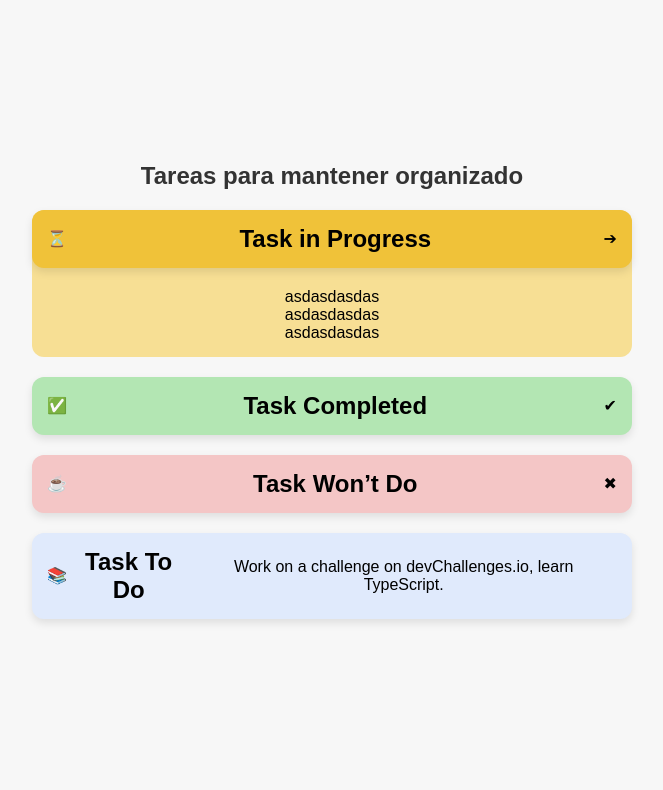
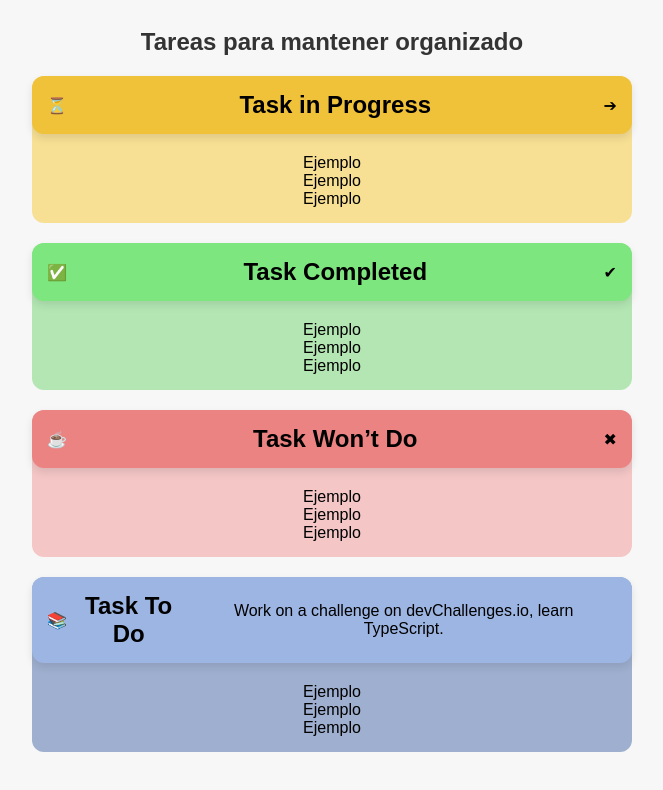
Before and after one commit to Yago-Rueda-24/ToDoWeb, a plain HTML site: page index.html in a window 1280 px wide. Shown: the whole page, without its empty margins (308-971 px from the left). Drawn offline with Linux system fonts and the light colour scheme.

Commit message:
Acabado el prototipo de la interfaz, añadidas las listas de ejemplo

```diff
--- a/index.html
+++ b/index.html
@@ -11,37 +11,55 @@
 <body>
     <div class="container">
         <h1>Tareas para mantener organizado</h1>
-        <div class="taskbackground">
+        <div class="taskcontainer" id="In-Progress">
             <div class="task in-progress">
                 <span class="task-icon">⏳</span>
                 <h2>Task in Progress</h2>
                 <span class="task-status">➔</span>
-
-
             </div>
             <ul>
-                <li>asdasdasdas</li>
-                <li>asdasdasdas</li>
-                <li>asdasdasdas</li>
+                <li>Ejemplo</li>
+                <li>Ejemplo</li>
+                <li>Ejemplo</li>
             </ul>
         </div>
+        <div class="taskcontainer" id="Completed">
             <div class="task completed">
                 <span class="task-icon">✅</span>
                 <h2>Task Completed</h2>
                 <span class="task-status">✔</span>
             </div>
-
+            <ul>
+                <li>Ejemplo</li>
+                <li>Ejemplo</li>
+                <li>Ejemplo</li>
+            </ul>
+        </div>
+        <div class="taskcontainer" id="Wont-Do">
             <div class="task wont-do">
                 <span class="task-icon">☕</span>
                 <h2>Task Won’t Do</h2>
                 <span class="task-status">✖</span>
             </div>
+            <ul>
+                <li>Ejemplo</li>
+                <li>Ejemplo</li>
+                <li>Ejemplo</li>
+            </ul>
+        </div>
 
+        <div class="taskcontainer" id="To-Do">
             <div class="task to-do">
                 <span class="task-icon">📚</span>
                 <h2>Task To Do</h2>
                 <p>Work on a challenge on devChallenges.io, learn TypeScript.</p>
             </div>
+            <ul>
+                <li>Ejemplo</li>
+                <li>Ejemplo</li>
+                <li>Ejemplo</li>
+            </ul>
+        </div>
     </div>
 </body>
 
--- a/styles.css
+++ b/styles.css
@@ -37,17 +37,18 @@ h1 {
     transition: background-color 0.3s ease;
 }
 
-.taskbackground{
+.taskcontainer {
     display: flex;
     flex-direction: column;
-    background-color: #f7df94;
+
     border-radius: 12px;
     margin-bottom: 20px;
     padding-bottom: 15px;
 
 }
-.taskbackground > ul{
-  list-style-type: none;
+
+.taskcontainer>ul {
+    list-style-type: none;
 
 }
 
@@ -56,18 +57,35 @@ h1 {
     background-color: #f0c239;
 }
 
+#In-Progress {
+    background-color: #f7df94;
+}
+
 .completed {
+    background-color: #7ee67e;
+}
+
+#Completed {
     background-color: #b3e6b3;
 }
 
 .wont-do {
+    background-color: #eb8383;
+}
+
+#Wont-Do {
     background-color: #f4c6c6;
 }
 
 .to-do {
-    background-color: #e0eafc;
+    background-color: #9db5e2;
 }
-.to-do > p{
+
+#To-Do {
+    background-color: #9eafcf;
+}
+
+.to-do>p {
     padding: 1%;
 }
 
```
Lines whose indentation alone changed are shown as unchanged.
